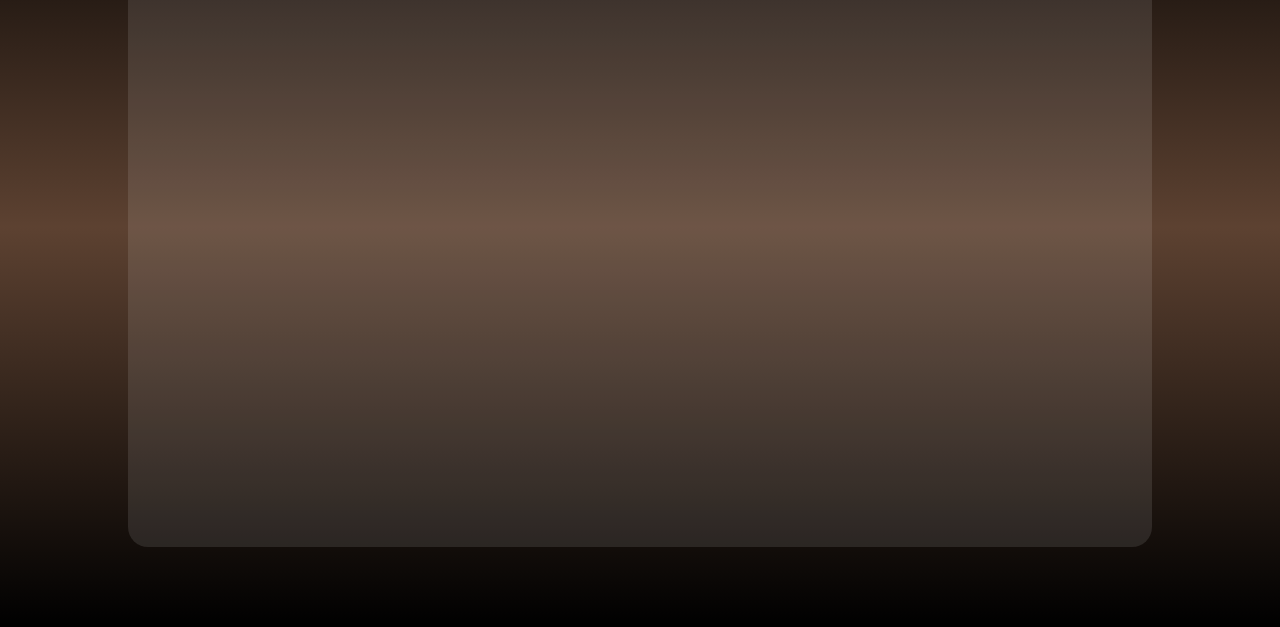
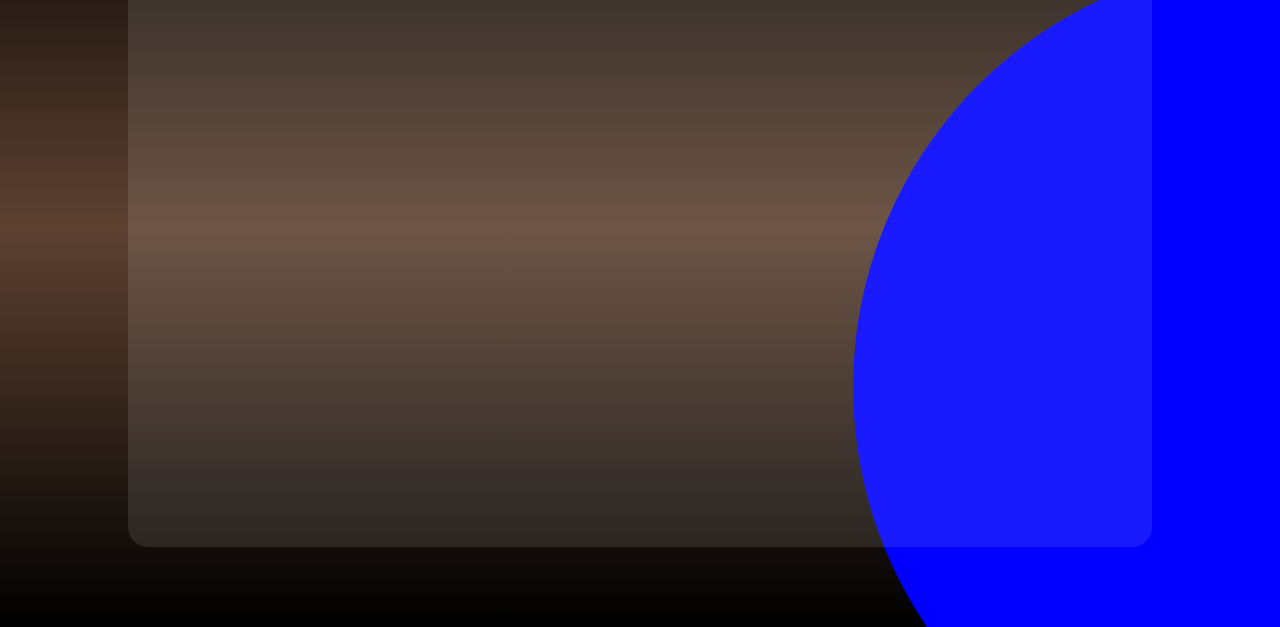
Before and after one commit to ZakaDev22/ResponsiveHomePage, a plain HTML site: page index.html in a window 1280 px wide. Shown: the part 173-800 px from the top of the page. Drawn offline with Linux system fonts and the light colour scheme.

Commit message:
Create Circle At The right Position Of The Home Page And Make Its Z-Index = -1

```diff
--- a/index.css
+++ b/index.css
@@ -17,10 +17,21 @@ body {
     align-items: center;
 }
 
+body::after {
+    content: '';
+    background-color: blue;
+    width: 100%;
+    height: 100%;
+    position: absolute;
+
+    clip-path: circle(40% at right 70%);
+    z-index: -1;
+}
+
 .container {
 
-    background: #ffffff;
-    opacity: 0.1;
+    background: rgba(255,255,255, 0.1);
+    /* opacity: 0.1; */
     height: 80%;
     width: 80%;
 
```
